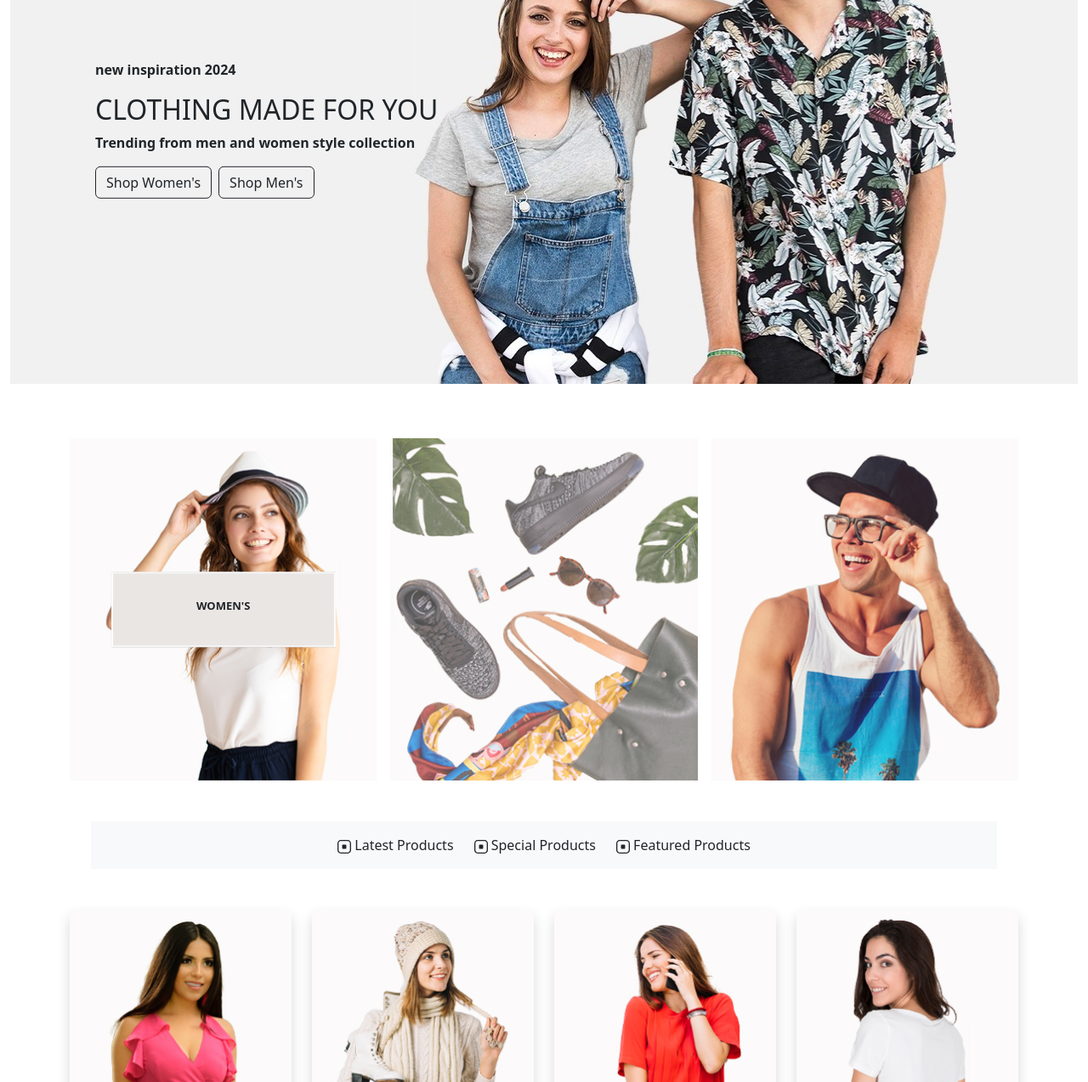
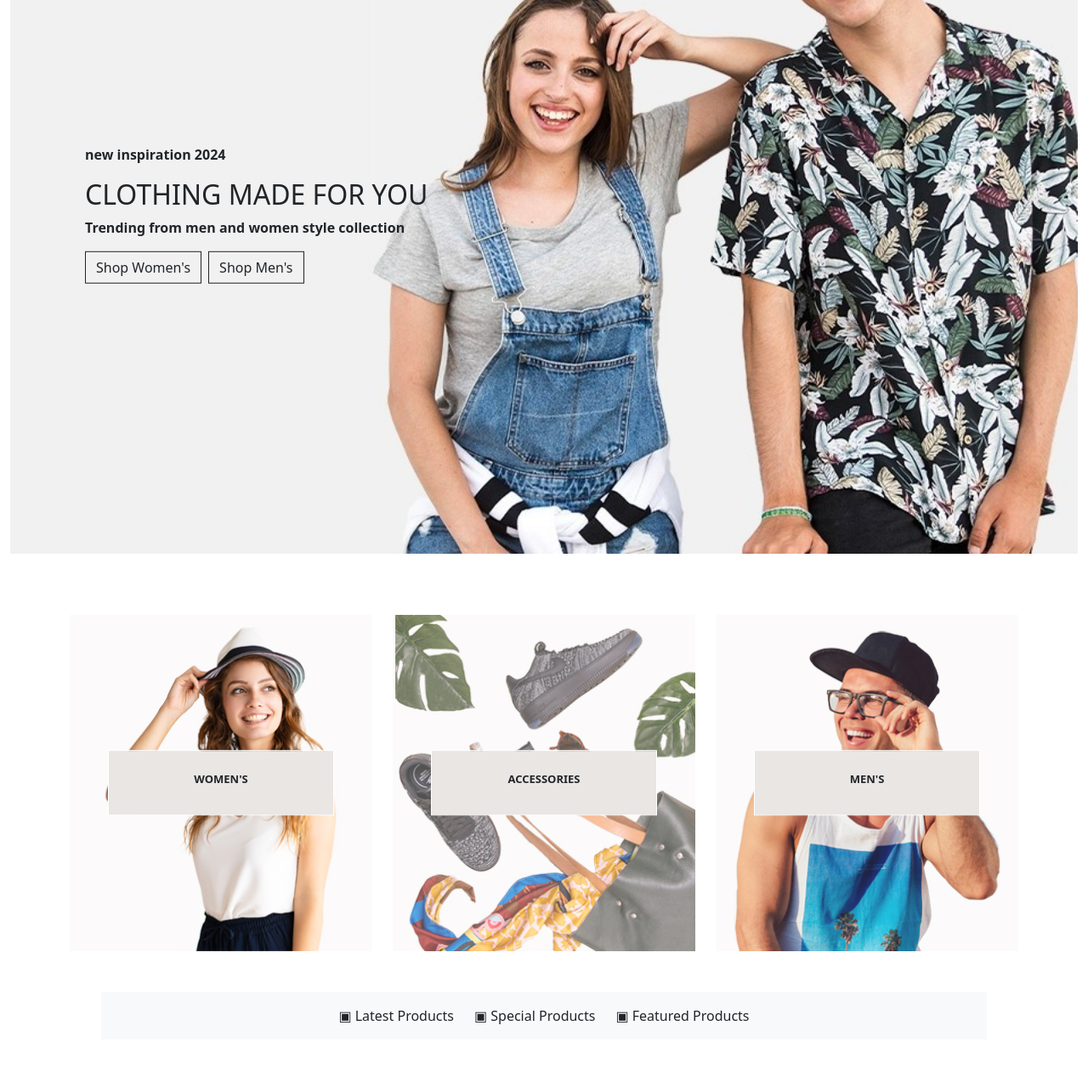
Before and after one commit to cto-Boffinweb/e-commerce, a React (Vite) app: page / in a window 1280 px wide. Shown: the part 566-1840 px from the top of the page at 85% size. Built offline with nearby package versions, Linux system fonts and the light colour scheme.

Commit message:
login,about us and index page updated

```diff
--- a/src/App.jsx
+++ b/src/App.jsx
@@ -9,6 +9,8 @@ import Footer from './components/Footer'
 import Gallery from './components/Gallery'
 import Mycart from './components/Mycart'
 import Checkout from './components/Checkout'
+import Login from './components/Login'
+import About from './components/About'
 
 function App() {
 const [cartCount, setCartCount] = useState(0);
@@ -28,6 +30,8 @@ const [cartCount, setCartCount] = useState(0);
                 <Route path='/gallery' element={<Gallery/>}/>
                 <Route path='/mycart' element={<Mycart/>}/>
                 <Route path='/checkout' element={<Checkout/>}/>
+                <Route path='/login' element={<Login/>}/>
+                <Route path='/about' element={<About/>}/>
 
       </Routes>
       <Footer/>
--- a/src/components/Header/Topnav.jsx
+++ b/src/components/Header/Topnav.jsx
@@ -141,7 +141,7 @@ useEffect(() => {
             PAGES
           </Link>
           <ul className="dropdown-menu">
-            <li><a className="dropdown-item" href="#">Action</a></li>
+            <li><Link className="dropdown-item" to="/about">About Us</Link></li>
             <li><a className="dropdown-item" href="#">Another action</a></li>
             <li><hr className="dropdown-divider"/></li>
             <li><a className="dropdown-item" href="#">Something else here</a></li>
@@ -165,7 +165,7 @@ useEffect(() => {
   </div>
   <div className="d-flex  justify-content-center">
   <Link className="mx-2"><IoSearch size={20} /></Link>
-  <Link className="mx-2">LOGIN</Link>
+  <Link className="mx-2" to='/login'>LOGIN</Link>
   <Link to="/mycart" className="mx-2 position-relative">
   <FaShoppingBag size={22} />
 
--- a/src/components/Home/Home.css
+++ b/src/components/Home/Home.css
@@ -1,11 +1,17 @@
 .image-container {
   position: relative;
   width: 100%;
+  height: 100vh;
+  overflow: hidden;
 }
 
 .banner-img {
   width: 100%;
-  height: auto;
+  height: 100%;
+  object-fit: cover;
+  object-position: center;
+  margin: 0;
+  padding: 0;
 }
 
 .banner-text {
@@ -13,29 +19,9 @@
   top: 50%;
   left: 100px;
   transform: translateY(-50%);
-}
-.box{
-  height:80px;
-  width: 80px;
-  border: 1px solid white;
-  border-radius: 50%;
- margin:0px auto;
-   display: flex;
-  justify-content: center;
-  align-items: center;
+  z-index: 5;
 }
 
-.icon{
-  height: 65px;
-  width: 65px;
-  border-radius: 50%;
-padding: 0;
-  background-color: white;
-   display: flex;
-  justify-content: center;
-  align-items: center;
-  font-size: 24px;
-}
 .static-slider-bg {
   width: 100%;
   height: 400px;
@@ -46,7 +32,7 @@ padding: 0;
   justify-content: center;
   align-items: center;
   position: relative;
-  background: rgba(0, 0, 0, 0.4);
+  background-color: rgba(0, 0, 0, 0.4);
 
 }
 
@@ -96,7 +82,7 @@ padding: 0;
   left: 50%;
   transform: translate(-50%, -50%);
   width: 70%;
-  background: rgba(0, 0, 0, 0.4);
+  /* background: rgba(0, 0, 0, 0.4); */
   border: 1px solid white;
   z-index: 1;
 }
@@ -104,9 +90,7 @@ padding: 0;
 /* Transparent white box */
 .glass-inner {
   background:#EAE6E4;
-
-  border: 1px solid white;
-  padding: 25px 20px;
+  padding: 20px 20px;
   text-align: center;
   position: relative;
 }
@@ -115,7 +99,6 @@ padding: 0;
 .glass-inner::before {
   content: "";
   position: absolute;
-  inset: 5px;
 }
 
 /* TITLE before hover */
--- a/src/components/Home/Home.jsx
+++ b/src/components/Home/Home.jsx
@@ -26,12 +26,14 @@ import best1 from '../../assets/best1.jpg';
 import best2 from '../../assets/best2.jpg';
 import best3 from '../../assets/best3.jpg';
 import best4 from '../../assets/best4.jpg';
-
+import client1 from '../../assets/client1.jpg';
 import "./Home.css";
-import { GrSquare } from "react-icons/gr";
 import Card from "../Card";
+import { useState } from 'react';
 
 export default function Home() {
+    const [activeTab, setActiveTab] = useState("latest");
+
   const carouselOptions = {
   items: 1,
   loop: true,
@@ -47,9 +49,9 @@ const sliderImages = [banner, capwomen, mens];
     <>
 
       {/* Banner Section */}
-      <div className="row m-0 p-0">
-        <div className="image-container p-0">
-          <img src={banner} alt="banner" className="banner-img img-fluid p-0" />
+      <div className="row">
+        <div className="image-container">
+          <img src={banner} alt="banner" className="banner-img img-fluid"/>
 
           <div className="banner-text fw-bold">
             <p>new inspiration 2024</p>
@@ -57,10 +59,10 @@ const sliderImages = [banner, capwomen, mens];
             <p>Trending from men and women style collection</p>
 
             <div className="d-flex flex-wrap gap-2 justify-content-center justify-content-md-start">
-              <button type="button" className="btn btn-outline-dark">
+              <button type="button" className="btn btn-outline-dark rounded-0">
                 Shop Women's
               </button>
-              <button type="button" className="btn btn-outline-dark">
+              <button type="button" className="btn btn-outline-dark rounded-0">
                 Shop Men's
               </button>
             </div>
@@ -70,8 +72,8 @@ const sliderImages = [banner, capwomen, mens];
 
       {/* 3 Image Section */}
       <div className="container">
-        <div className="row my-5 g-3">
-                    <div className="col-md-4 col-12 category-box">
+        <div className="row my-5 g-4">
+                    <div className="col-md-4 col-12 category-box ">
 
   <img src={capwomen} className="cat-img img-fluid w-100 " />
 
@@ -80,40 +82,85 @@ const sliderImages = [banner, capwomen, mens];
       <h6 className="cat-title">WOMEN'S</h6>
 
       <ul className="cat-menu text-secondary">
-        <li>Woman Accessories</li>
-        <li>Man Accessories</li>
-        <li>Sunglasses</li>
-        <li>Belts</li>
-        <li>Hats</li>
-        <li>Scarfs</li>
+        <h6 className='text-black '>Women's</h6>
+        <li className='mb-1'>Woman Accessories</li>
+        <li className='mb-1'>Man Accessories</li>
+        <li className='mb-1'>Sunglasses</li>
+        <li className='mb-1'>Belts</li>
+        <li className='mb-1'>Hats</li>
+        <li className='mb-1'>Scarfs</li>
       </ul>
 
     </div>
   </div>
 </div>
 
-          <div className="col-md-4 col-12">
-            <img src={blur} alt="" className="img-fluid w-100 " />
+          <div className="col-md-4 col-12 category-box">
+            <img src={blur} alt="" className="img-fluid w-100 cat-img" />
+            <div className="glass-box-outer">
+    <div className="glass-inner">
+       <h6 className="cat-title">ACCESSORIES</h6>
+
+      <ul className="cat-menu text-secondary">
+        <h6 className='text-black '>Women's</h6>
+        <li className='mb-1'>Woman Accessories</li>
+        <li className='mb-1'>Man Accessories</li>
+        <li className='mb-1'>Sunglasses</li>
+        <li className='mb-1'>Belts</li>
+        <li className='mb-1'>Hats</li>
+        <li className='mb-1'>Scarfs</li>
+      </ul>
       </div>
-          <div className="col-md-4 col-12">
-            <img src={mens} alt="" className="img-fluid w-100 " />
+    </div>
+          </div>
+          <div className="col-md-4 col-12 category-box">
+            <img src={mens} alt="" className="img-fluid w-100 cat-img" />
+             <div className="glass-box-outer">
+    <div className="glass-inner">
+       <h6 className="cat-title">MEN'S</h6>
+
+      <ul className="cat-menu text-secondary">
+        <h6 className='text-black '>Women's</h6>
+        <li className='mb-1'>Woman Accessories</li>
+        <li className='mb-1'>Man Accessories</li>
+        <li className='mb-1'>Sunglasses</li>
+        <li className='mb-1'>Belts</li>
+        <li className='mb-1'>Hats</li>
+        <li className='mb-1'>Scarfs</li>
+      </ul>
+      </div>
+    </div>
           </div>
         </div>
       </div>
 
       {/* Category Tabs */}
-      <div className="row my-5">
-        <div className="col-md-10 mx-auto bg-light d-flex flex-wrap justify-content-center align-items-center py-3 fs-6 gap-4 text-center">
-          <span><GrSquare /> Latest Products</span>
-          <span><GrSquare /> Special Products</span>
-          <span><GrSquare /> Featured Products</span>
+      <div className="row ">
+        <div className="col-md-10 mx-auto ">
+          <div className="tabs bg-light d-flex flex-wrap justify-content-center align-items-center py-3 fs-6 gap-4 text-center">
+        <span
+          className={`tab ${activeTab === "latest" ? "active" : ""}`}
+          onClick={() => setActiveTab("latest")}
+        >
+         ▣ Latest Products
+        </span>
+         <span
+          className={`tab ${activeTab === "special" ? "active" : ""}`}
+          onClick={() => setActiveTab("special")}
+        >
+         ▣ Special Products
+        </span>
+        <span
+          className={`tab ${activeTab === "featured" ? "active" : ""}`}
+          onClick={() => setActiveTab("featured")}
+        >
+        ▣ Featured Products
+        </span>
       </div>
-      </div>
-
-      {/* Product Cards */}
-      <div className="container">
-        <div className="row g-4">
-
+       <div className="tab-content">
+        {activeTab === "latest" && (
+  <>
+    <div className="row g-4 my-5">
       <div className="col-lg-3 col-md-6 col-sm-6 col-12">
         <Card image={image1} title="Lilen crochet trim t-shirt" price="$ 191.00" stars={4} />
       </div>
@@ -129,7 +176,87 @@ const sliderImages = [banner, capwomen, mens];
       <div className="col-lg-3 col-md-6 col-sm-6 col-12">
         <Card image={image4} title="Criss-cross V neck bodycon" price="$200.00" stars={4} />
       </div>
+    </div>
 
+    <div className="row g-4 my-2">
+
+      <div className="col-lg-3 col-md-6 col-sm-6 col-12">
+        <Card image={image5} title="Lilen crochet trim t-shirt" price="$ 191.00" stars={4} />
+      </div>
+
+      <div className="col-lg-3 col-md-6 col-sm-6 col-12">
+        <Card image={image6} title="Neck empire sleeve t-shirts" oldPrice="$400.00" price="$300.00" stars={4} />
+      </div>
+
+      <div className="col-lg-3 col-md-6 col-sm-6 col-12">
+        <Card image={image7} title="Mermaid pencil midi lace" price="$166.00" stars={4} />
+      </div>
+
+      <div className="col-lg-3 col-md-6 col-sm-6 col-12">
+        <Card image={image8} title="Criss-cross V neck bodycon" price="$200.00" stars={4} />
+      </div>
+
+    </div>
+  </>
+)}
+
+        {activeTab === "special" && (
+          <>
+         <div className="row g-4 my-2">
+
+      <div className="col-lg-3 col-md-6 col-sm-6 col-12">
+        <Card image={image5} title="Lilen crochet trim t-shirt" price="$ 191.00" stars={4} />
+      </div>
+
+      <div className="col-lg-3 col-md-6 col-sm-6 col-12">
+        <Card image={image6} title="Neck empire sleeve t-shirts" oldPrice="$400.00" price="$300.00" stars={4} />
+      </div>
+
+      <div className="col-lg-3 col-md-6 col-sm-6 col-12">
+        <Card image={image7} title="Mermaid pencil midi lace" price="$166.00" stars={4} />
+      </div>
+
+      <div className="col-lg-3 col-md-6 col-sm-6 col-12">
+        <Card image={image8} title="Criss-cross V neck bodycon" price="$200.00" stars={4} />
+      </div>
+
+    </div>
+    <div className="row g-4 my-5">
+      <div className="col-lg-3 col-md-6 col-sm-6 col-12">
+        <Card image={image1} title="Lilen crochet trim t-shirt" price="$ 191.00" stars={4} />
+      </div>
+
+      <div className="col-lg-3 col-md-6 col-sm-6 col-12">
+        <Card image={image2} title="Neck empire sleeve t-shirts" oldPrice="$400.00" price="$300.00" stars={4} />
+      </div>
+
+      <div className="col-lg-3 col-md-6 col-sm-6 col-12">
+        <Card image={image3} title="Mermaid pencil midi lace" price="$166.00" stars={4} />
+      </div>
+
+      <div className="col-lg-3 col-md-6 col-sm-6 col-12">
+        <Card image={image4} title="Criss-cross V neck bodycon" price="$200.00" stars={4} />
+      </div>
+    </div>
+        </>
+      )}
+        {activeTab === "featured" && (<>
+         <div className="row g-4 my-5">
+      <div className="col-lg-3 col-md-6 col-sm-6 col-12">
+        <Card image={image1} title="Lilen crochet trim t-shirt" price="$ 191.00" stars={4} />
+      </div>
+
+      <div className="col-lg-3 col-md-6 col-sm-6 col-12">
+        <Card image={image2} title="Neck empire sleeve t-shirts" oldPrice="$400.00" price="$300.00" stars={4} />
+      </div>
+
+      <div className="col-lg-3 col-md-6 col-sm-6 col-12">
+        <Card image={image3} title="Mermaid pencil midi lace" price="$166.00" stars={4} />
+      </div>
+
+      <div className="col-lg-3 col-md-6 col-sm-6 col-12">
+        <Card image={image4} title="Criss-cross V neck bodycon" price="$200.00" stars={4} />
+      </div>
     </div>
     <div className="row g-4 my-2">
 
@@ -150,7 +277,12 @@ const sliderImages = [banner, capwomen, mens];
       </div>
 
     </div>
+        </>)}
       </div>
+        </div>
+      </div>
+
+
       {/* 4 cards section */}
       <div className="container">
         <div className="row my-5">
@@ -179,7 +311,7 @@ const sliderImages = [banner, capwomen, mens];
       </div>
       {/* trending section */}
       <div className="container bg-light py-2 my-5 text-center">
-<h5><GrSquare /> Trending Products</h5>
+<h5>▣ Trending Products</h5>
       </div>
       <div className="container">
         <div className="row g-4">
@@ -204,7 +336,7 @@ const sliderImages = [banner, capwomen, mens];
         </div>
         {/* best seller section */}
         <div className="container bg-light py-2 my-5 text-center">
-<h5><GrSquare /> Best Sellers</h5>
+<h5>▣ Best Sellers</h5>
       </div>
        <div className="container">
         <div className="row g-4">
@@ -247,16 +379,21 @@ const sliderImages = [banner, capwomen, mens];
   >
     {[
       {
+        img:client1,
         text: "Lorem ipsum dolor sit amet, consectetur adipiscing elit. Suspendisse...",
         name: "Jason Statham",
         role: "Founder at Brand"
       },
       {
+                img:client1,
+
         text: "Donec gravida urna ac risus aliquet convallis. Nam pretium urna...",
         name: "Angelina Jolie",
         role: "CEO at FashionPro"
       },
       {
+                img:client1,
+
         text: "Integer dignissim metus sed nibh dictum, eget fringilla eros feugiat.",
         name: "Chris Evans",
         role: "Marketing Head"
@@ -264,6 +401,8 @@ const sliderImages = [banner, capwomen, mens];
     ].map((item, idx) => (
       <SplideSlide key={idx}>
         <div className="slider-text">
+                    <img src={item.img} className='slider-img' style={{height:'80px',width:'80px',borderRadius:'50%'}}/>
+
           <p>{item.text}</p>
           <h4>{item.name}</h4>
           <span>{item.role}</span>
```
Also changed, not shown: src/components/About.jsx (added, +38 -0 lines), src/components/Footer.jsx (+28 -2 lines), src/components/Login.jsx (added, +53 -0 lines), src/assets/image copy.png (added), src/assets/image.png (added). Lines whose indentation alone changed are shown as unchanged.
